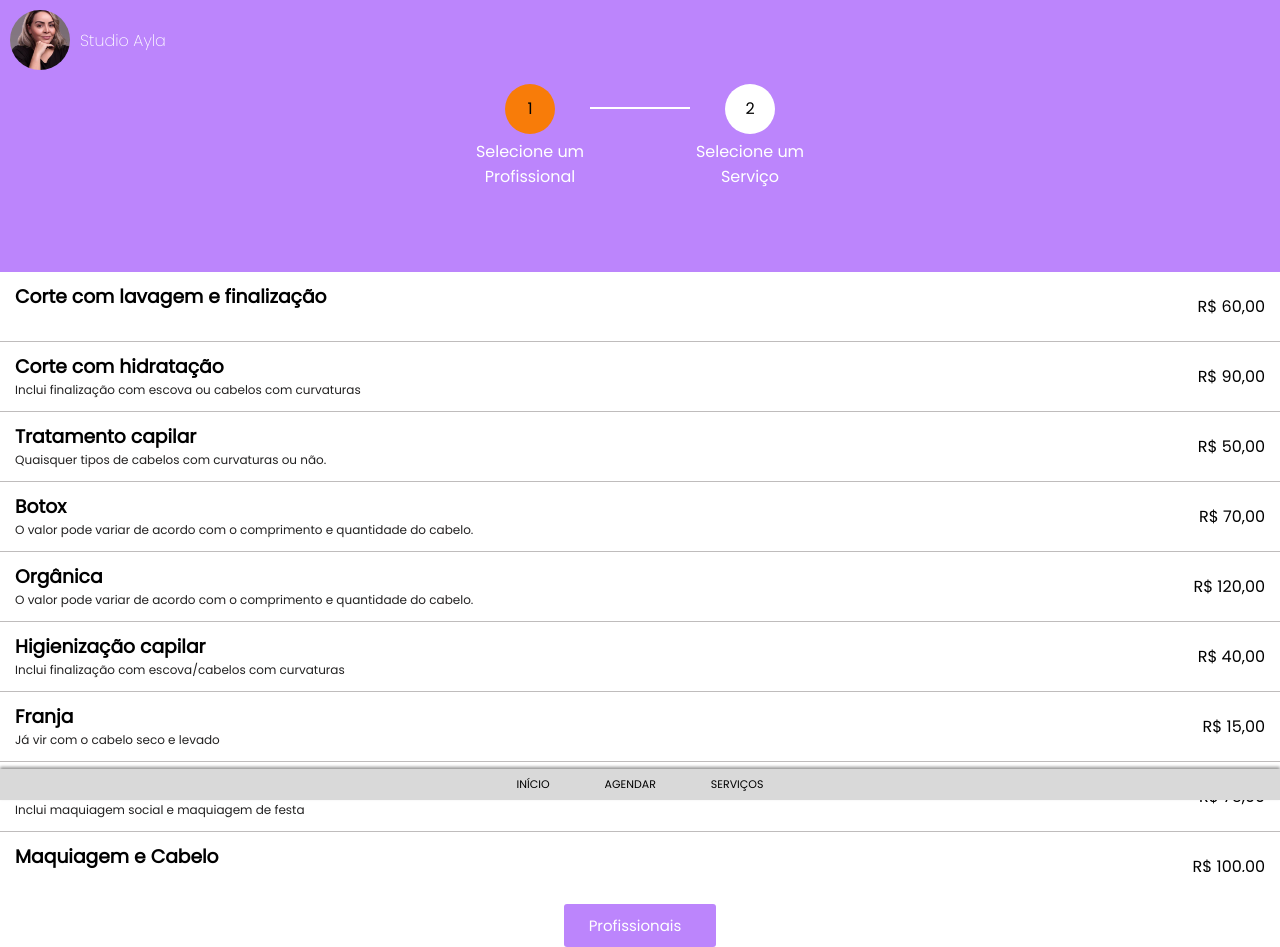
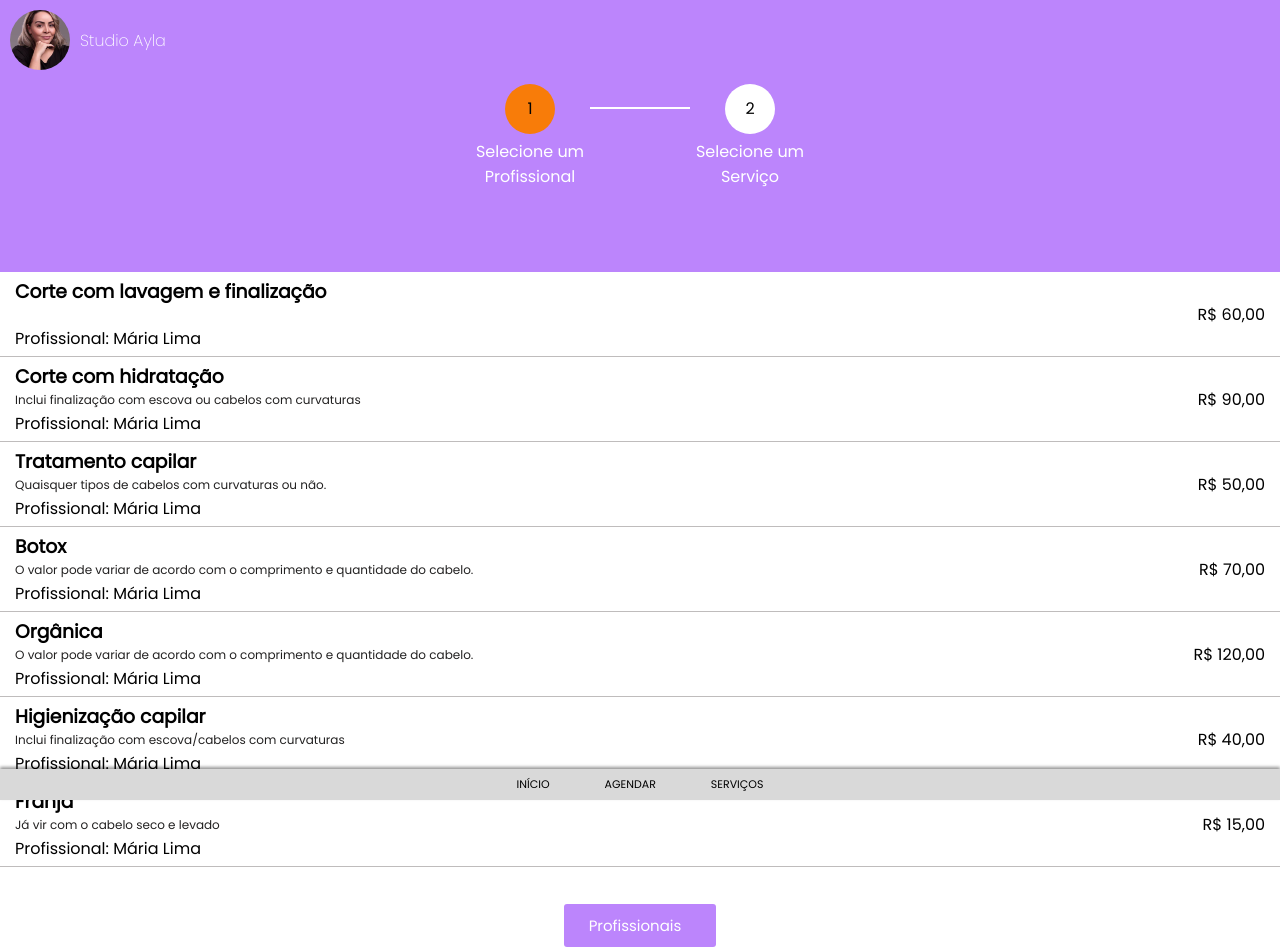
Before and after one commit to patrikferreira/studio-project, a Next.js app: page /service in a window 1280 px wide. Built offline with nearby package versions, Linux system fonts and the light colour scheme.

Commit message:
[FEATURE]: Adicionar nome do profissional no card de serviços

```diff
--- a/src/app/(aplication)/page.module.css
+++ b/src/app/(aplication)/page.module.css
@@ -208,9 +208,15 @@
   align-items: center;
   justify-content: space-between;
   border-bottom: 1px solid var(--border-color);
-  padding: 10px 15px;
+  padding: 5px 15px;
   cursor: pointer;
   transition: .3s;
+}
+
+.serviceInfo {
+  display: flex;
+  flex-direction: column;
+  flex-wrap: wrap;
 }
 
 .serviceItem:hover {
--- a/src/app/components/CardService.tsx
+++ b/src/app/components/CardService.tsx
@@ -28,8 +28,16 @@ export default function CardService({ service, selected }: Props) {
     }
 
     function searchProfessional(service: Service) {
-        // service
+        if(ctx.professionals && !ctx.selectedProfessional) {
+            const prof = ctx.professionals.find((prof) => prof.services.includes(service));
+            return `Profissional: ${prof?.name}`;
+        }
+        return '';
     }
+
+    console.log(searchProfessional(service))
+
+    console.log(searchProfessional(service))
 
     return (
         <div className={style.serviceItem} onClick={handleServiceItemClick}>
@@ -37,13 +45,13 @@ export default function CardService({ service, selected }: Props) {
                 {ctx.selectedProfessional &&
                     <Checkbox checked={isChecked} />
                 }
-                <div>
+                <div className={style.serviceInfo}>
                     <h3>{service.title}</h3>
                     <p className={style.serviceDescription}>{service.description}</p>
-                    <p>{ }</p>
+                    <p>{searchProfessional(service)}</p>
                 </div>
             </div>
             <p>{service.price}</p>
         </div>
-    )
-}
+
+)}
```
